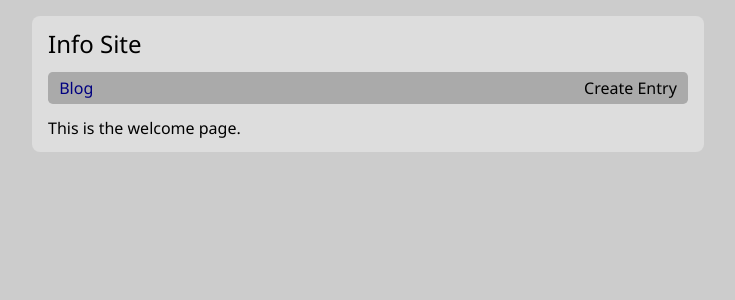
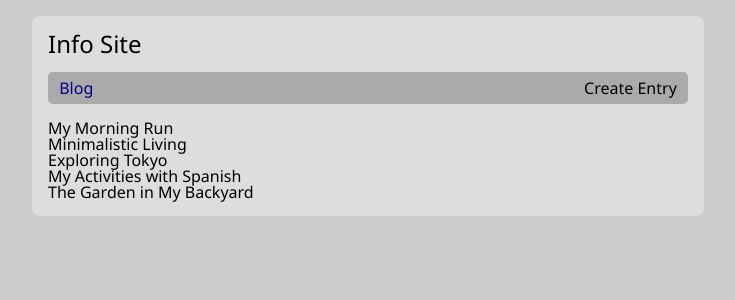
Before and after one commit to edwardtanguay/coding-challenge-react-blogsite-calimoto, a React (Vite) app: page /blog in a window 1280 px wide. Shown: the top 300 px of the page, without its empty margins (272-1007 px from the left). Built offline with nearby package versions, Linux system fonts and the light colour scheme.

Commit message:
basic blog entries showing in list

```diff
--- a/src/pages/PageBlog.tsx
+++ b/src/pages/PageBlog.tsx
@@ -1,5 +1,20 @@
+import { useState } from "react";
+import { BlogEntry } from "../types";
+import initialBlogEntries from "../data/blogEntries.json";
+
 export const PageBlog = () => {
+	const [blogEntries, setBlogEntries] =
+		useState<BlogEntry[]>(initialBlogEntries);
+
 	return (
-		<p>This is the welcome page.</p>
-	)
-}
+		<>
+			{blogEntries.map((blogEntry, index) => {
+				return (
+					<div key={index} className="blogEntry">
+						<div className="title">{blogEntry.title}</div>
+					</div>
+				);
+			})}
+		</>
+	);
+};
--- a/src/type.ts
+++ b/src/types.ts
@@ -1,5 +1,6 @@
-export type DiaryEntry = {
+export type BlogEntry = {
 	date: string;
+	title: string;
 	body: string;
 	tags: string[];
 }
```
Also changed, not shown: dev/notes.txt.
